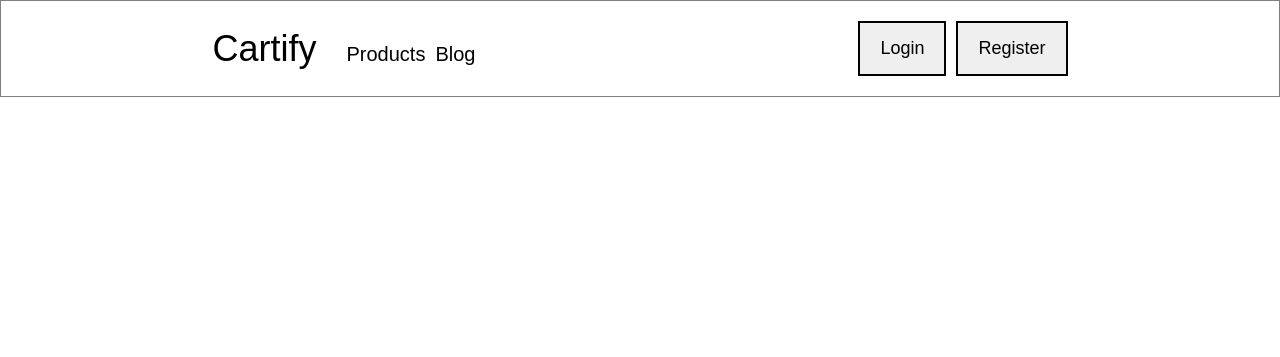
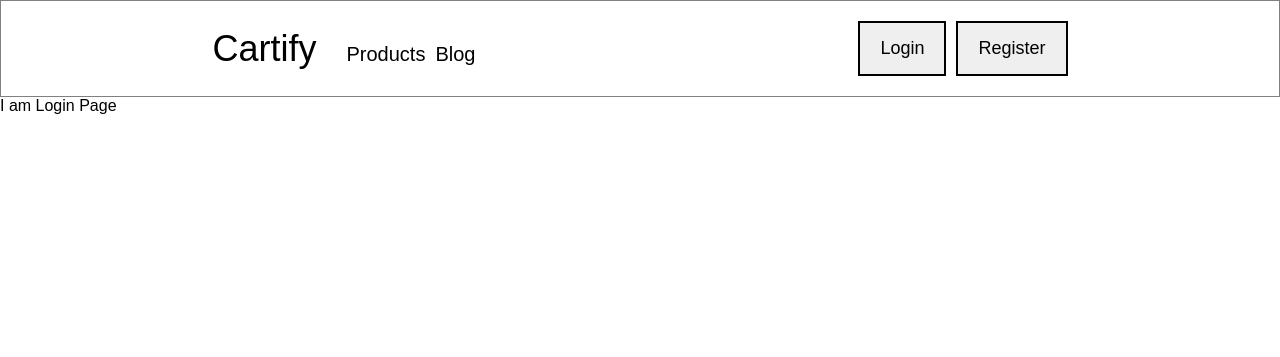
Before and after one commit to Hamzah-Amir/Django-course, a Django app: page /users/login/ in a window 1280 px wide. Shown: the top 357 px of the page. Run offline with Django 5.2, Linux system fonts and the light colour scheme; parts of the project's set-up code (start-up, migrations or seed data) failed here and were passed over.

Commit message:
created basic logic template

```diff
--- a/Cartify/templates/users/login.html
+++ b/Cartify/templates/users/login.html
@@ -8,4 +8,4 @@
 {% endblock extra_head %}
 
 
-{% block body  %}{% endblock body  %}
+{% block body  %}I am Login Page{% endblock body  %}
```
